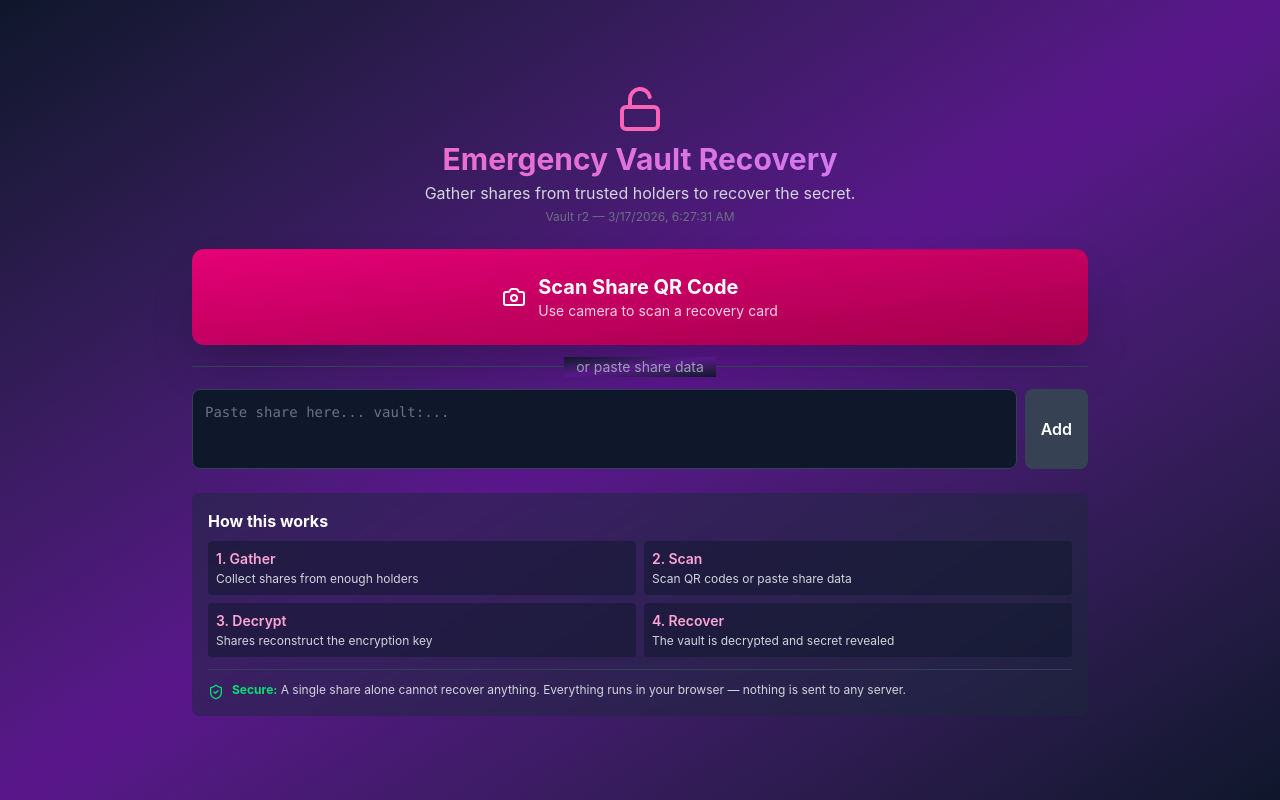
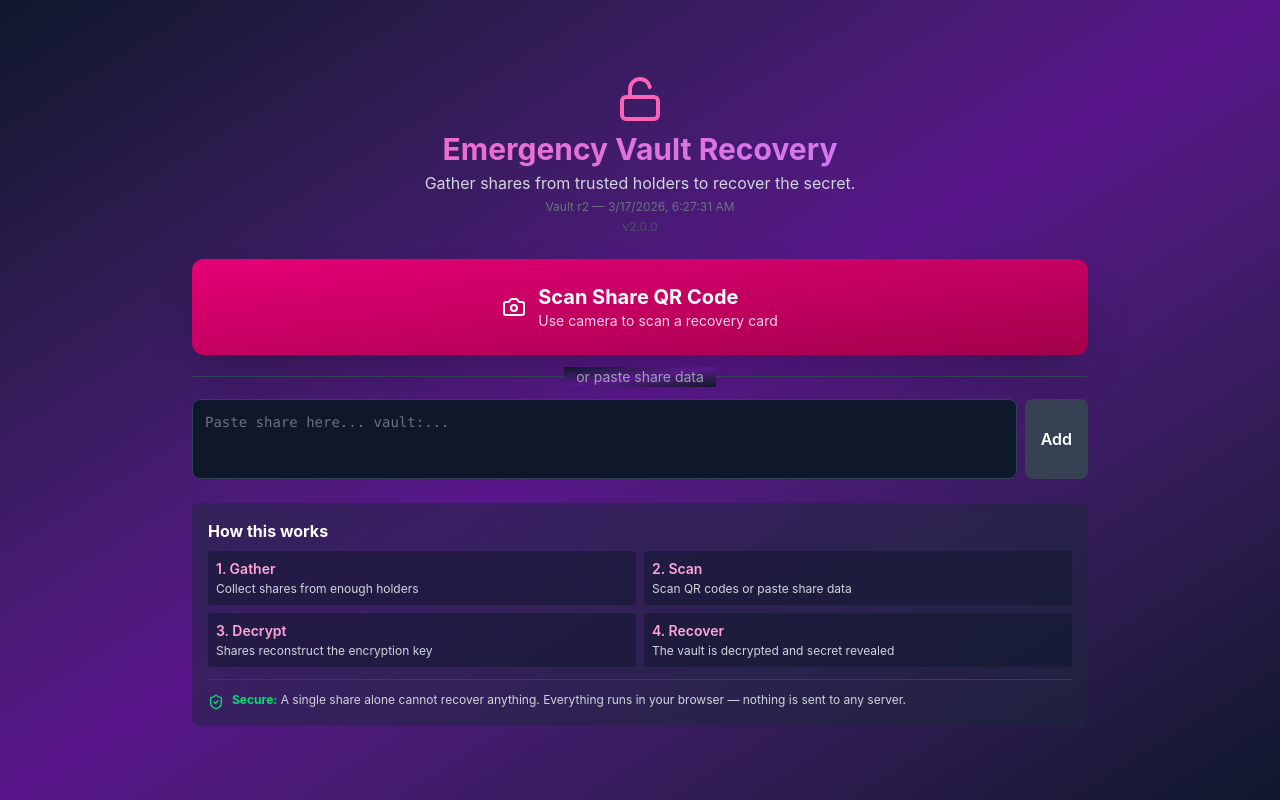
Before and after one commit to meltingice1337/my-last-resort, a React (Vite) app: page /#/ in a window 1280 px wide. Built offline with nearby package versions, Linux system fonts and the light colour scheme; what vault-wasm would draw is missing.

Commit message:
ci: add versioning to webpage

```diff
--- a/package.json
+++ b/package.json
@@ -13,7 +13,7 @@
     "cli:bump": "scripts/bump.sh cli",
     "cli:release": "scripts/release.sh",
     "web:bump": "scripts/bump.sh web",
-    "web:deploy": "pnpm build && gh-pages -d dist && rm -rf dist",
+    "web:deploy": "scripts/deploy.sh",
     "vault:stage": "cp -f vault.json public/vault.json 2>/dev/null || echo 'No vault.json found — run vault encrypt first'"
   },
   "keywords": [],
--- a/src/components/RecoveryApp.jsx
+++ b/src/components/RecoveryApp.jsx
@@ -156,6 +156,7 @@ export default function RecoveryApp() {
                 Vault r{vaultInfo.revision} — {new Date(vaultInfo.updated).toLocaleString()}
               </p>
             )}
+            <p className="text-xs text-gray-600 mt-1">v{__APP_VERSION__}</p>
           </div>
 
           <div className="space-y-3 mb-4 sm:mb-6">
@@ -271,7 +272,7 @@ export default function RecoveryApp() {
 
         {vaultInfo && (
           <p className="text-xs text-gray-500 text-center -mt-6 mb-4">
-            Vault r{vaultInfo.revision} — {new Date(vaultInfo.updated).toLocaleString()}
+            Vault r{vaultInfo.revision} — {new Date(vaultInfo.updated).toLocaleString()} — v{__APP_VERSION__}
           </p>
         )}
 
--- a/vite.config.js
+++ b/vite.config.js
@@ -4,8 +4,14 @@ import basicSsl from "@vitejs/plugin-basic-ssl";
 import tailwindcss from "@tailwindcss/vite";
 import wasm from "vite-plugin-wasm";
 import topLevelAwait from "vite-plugin-top-level-await";
+import { readFileSync } from "fs";
+
+const pkg = JSON.parse(readFileSync("./package.json", "utf-8"));
 
 export default defineConfig({
+  define: {
+    __APP_VERSION__: JSON.stringify(pkg.version),
+  },
   plugins: [tailwindcss(), react(), basicSsl(), wasm(), topLevelAwait()],
   base: "/my-last-resort/",
   server: {
```
Also changed, not shown: 1 other file (tests, documents, lock files or other folders).
